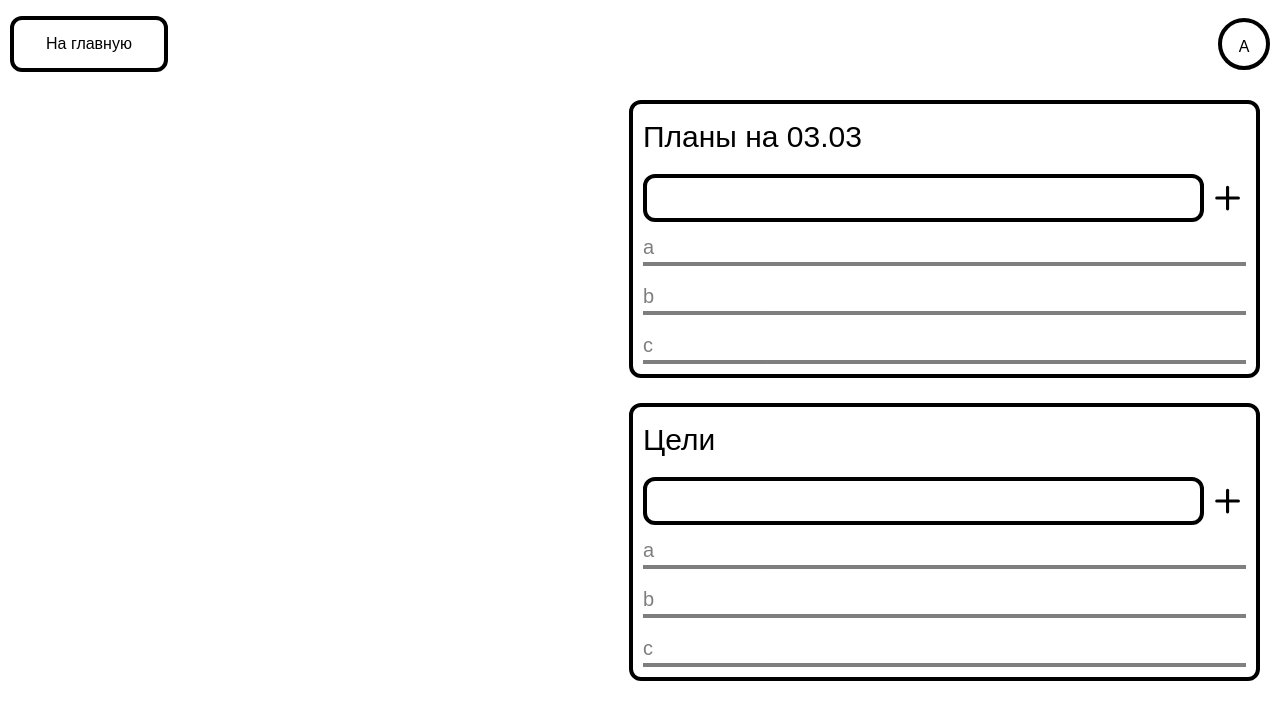
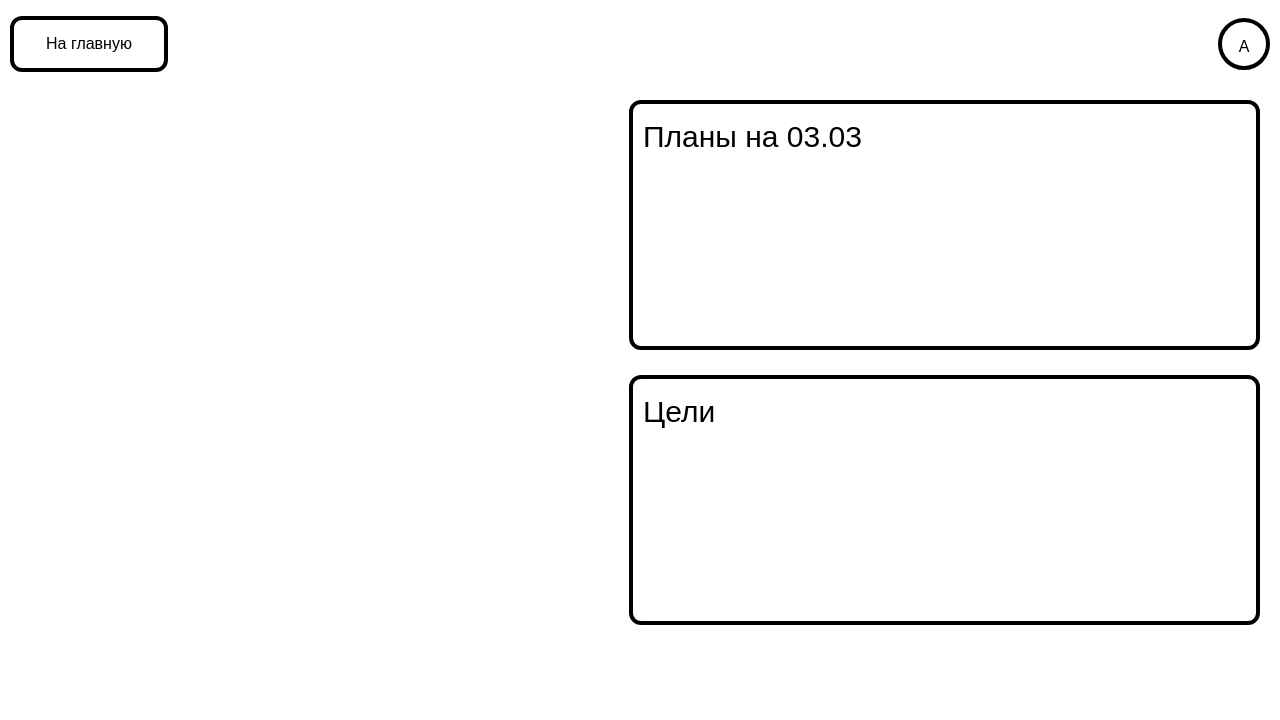
Before and after one commit to kleprer/diary, a Next.js app: page /calendar in a window 1280 px wide. Shown: the top 720 px of the page. Built offline with nearby package versions, Linux system fonts and the light colour scheme; a web font is replaced by a local one.

Commit message:
todolist failed miserably

```diff
--- a/app/page.js
+++ b/app/page.js
@@ -1,6 +1,6 @@
-import Description from "@/components/Description";
-import NavbarHome from "@/components/NavbarHome";
-import NavbarHomeLogged from "@/components/NavbarHomeLogged";
+import Description from "/components/Description";
+import NavbarHome from "/components/NavbarHome";
+import NavbarHomeLogged from "/components/NavbarHomeLogged";
 import Image from "next/image";
 import Link from "next/link";
 
--- a/components/AddTodo.jsx
+++ b/components/AddTodo.jsx
@@ -1,28 +1,52 @@
 'use client'
 import React, {useState} from 'react'
 import { FiPlus } from "react-icons/fi";
-const AddTodo = () => {
 
-    const [newTask, setNewTask] = useState("");
-    function handleInputChange(e) {
-        setNewTask(e.target.value);
+const AddTodo = (props) => {
+
+    // const [value, setValue] = useState("");
+
+    // const handleSubmit = (e) => {
+    //     e.preventDefault();
+    //     if (value.trim() !== "") {
+    //         props.addTodo(value);
+    //     }
+    //     setValue("");
+    // }
+    const [value, setValue] = useState('');
+    const handleSubmit = e => {
+        e.preventDefault();
+        props.createTodo(value);
+        setValue('');
+        console.log()
     }
+    return (
+        <>
+        {/* <form className="flex gap-[5px] items-center" onSubmit={handleSubmit}>
+            <input value={value} type="text" placeholder=""
+            className='focus:outline-none text-[20px]
+            text-black p-[5px] w-full rounded-xl border-4 border-black'
+            onChange={(e) => setValue(e.target.value)}/>
+            <button type="submit">
+                <FiPlus className="size-[40px]
+                hover:text-gray-300"
+                />
+            </button>
+        </form> */}
 
-    function addTask(e) {
-
-    }
-
-    return (
-        <div className="flex gap-[5px] items-center">
-            <input type="text" value={newTask} className='focus:outline-none text-[20px]
-            text-black p-[5px]
-            w-full rounded-xl border-4 border-black'
-            onChange={handleInputChange}></input>
-            <FiPlus className="size-[40px]
-            hover:hover:text-gray-300"
-            onClick={addTask}/>
-        </div>
+        {/* <form className="flex gap-[5px] items-center" onSubmit={handleSubmit}>
+            <input type="text" placeholder="" value={value}
+            className='focus:outline-none text-[20px]
+            text-black p-[5px] w-full rounded-xl border-4 border-black'
+            onChange={(e) => setValue(e.target.value)}/>
+            <button type="submit">
+                <FiPlus className="size-[40px]
+                hover:text-gray-300"
+                />
+            </button>
+        </form> */}
+        </>
   )
 }
 
-export default AddTodo
+export default AddTodo;
--- a/components/Card.jsx
+++ b/components/Card.jsx
@@ -1,10 +1,17 @@
 'use client'
 import React, { useState } from 'react'
-import AddTodo from './AddTodo'
-import TodoList from './TodoList'
-
+import AddTodo from './AddTodo';
+import Todo from './Todo';
+import TodoList from './TodoList';
 
 const Card = (props) => {
+
+  // const [todos, setTodos] = useState([]);
+  // const addTodo = todo => {
+  //   setTodos([...todos, {id: uuidv4, task: todo, completed: false,
+  //   isEditing: false}])
+  // }
+
   return (
     <div className="flex flex-col gap-[15px] items-end w-full
         pl-[10px] pr-[10px] pt-[10px] h-[288px]">
@@ -13,8 +20,17 @@ const Card = (props) => {
             <h2 className="text-[30px] pb-[15px]">
                 {props.title}
             </h2>
-            <AddTodo />
-            <TodoList />
+
+
+
+
+        {/* <TodoList /> */}
+
+
+            {/* <AddTodo addTodo={addTodo}/>
+            {todos.map((todo,index) => {
+              <Todo/>
+            })} */}
         </div>
     </div>
   )
--- a/components/Todo.jsx
+++ b/components/Todo.jsx
@@ -1,13 +1,36 @@
 import React from 'react'
+import { FiEdit2 } from "react-icons/fi";
+import { FiX } from "react-icons/fi";
 
 const Todo = (props) => {
   return (
-    <div>
-        <h2 className='focus:outline-none text-[20px] text-black
-        opacity-[50%] w-full border-b-4 border-black mt-[10px] mb-[25px]'>
-          {props.todo}
+    <div >
+      {/* <h2 lassName="list-none
+      text-[20px] text-black opacity-[50%] m-0 w-full border-b-4 border-black
+      mb-[15px] mt-[10px]">
+        aaa
+      </h2>
+      <button>
+          <FiEdit2 className="size-[25px]
+          hover:text-gray-300 mt-[10px]"/>
+        </button>
+        <button>
+          <FiX className="size-[30px]
+            hover:text-gray-300 mt-[10px]"/>
+        </button> */}
+        {/* <h2 className="list-none
+          text-[20px] text-black opacity-[50%] m-0 w-full border-b-4 border-black
+          mb-[15px] mt-[10px]">
+          aaa
         </h2>
-
+        <button>
+          <FiEdit2 className="size-[25px]
+          hover:text-gray-300 mt-[10px]"/>
+        </button>
+        <button>
+          <FiX className="size-[30px]
+            hover:text-gray-300 mt-[10px]"/>
+        </button> */}
     </div>
   )
 }
--- a/components/TodoList.jsx
+++ b/components/TodoList.jsx
@@ -2,21 +2,47 @@
 
 
 import React, {useState} from 'react'
+import { FiEdit2 } from "react-icons/fi";
+import { FiX } from "react-icons/fi";
+import AddTodo from './AddTodo';
+import Todo from './Todo';
 
-const TodoList = () => {
+const TodoList = (props) => {
 
-    const [tasks, setTasks] = useState(['a','b','c']);
-
+    // const [todos, setTodos] = useState([]);
+    // const createTodo = todo => {
+    //     if (todo.trim() !== "") {
+    //         setTodos([...todos, {id: todos.length +1, task: todo, isEditing: false, completed: false}]);
+    //     }
+    // }
 
     return (
-        <div>
-            <ul>
-                {tasks.map((task,index) =>
-                    <li className="list-none
-                    text-[20px] text-black opacity-[50%] w-full border-b-4 border-black
-                    mb-[15px] mt-[10px]" key={index}>{task}</li>
+        <div >
+            {/* <AddTodo createTodo = {createTodo}/>
+            {
+                todos.map((todo, index) => {
+                    <Todo task={todo} key={index} />
+                })
+            }
+
+            <Todo /> */}
+            {/* <ul>
+                {props.tasks.map((task,index) =>
+                    <div className="flex w-full gap-[10px] items-center align-center">
+                        <li className="list-none
+                        text-[20px] text-black opacity-[50%] m-0 w-full border-b-4 border-black
+                        mb-[15px] mt-[10px] " key={index}>
+                            {task}
+                        </li>
+                        <FiEdit2 className="size-[35px]
+                            hover:text-gray-300 mt-[10px]"
+                            />
+                        <FiX className="size-[40px]
+                            hover:text-gray-300 mt-[10px]"
+                            />
+                        </div>
                 )}
-            </ul>
+            </ul> */}
         </div>
   )
 }
```
Also changed, not shown: app/auth/page.js (+3 -5 lines), app/calendar/page.js (+7 -4 lines).
